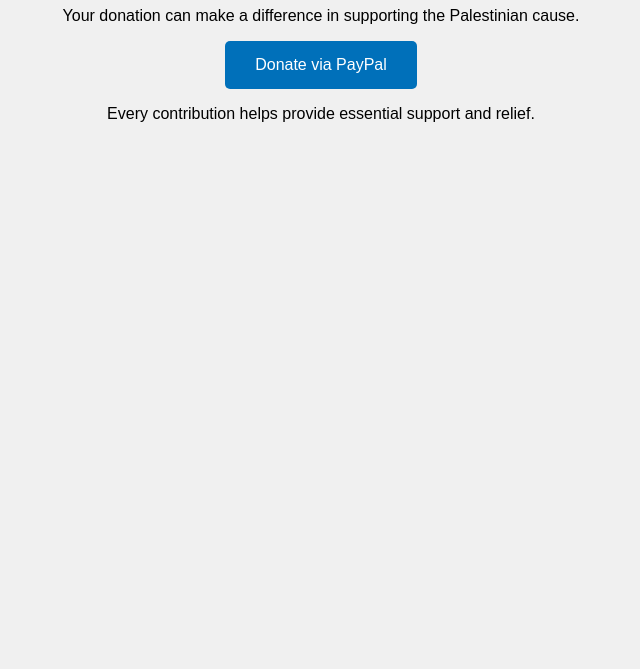
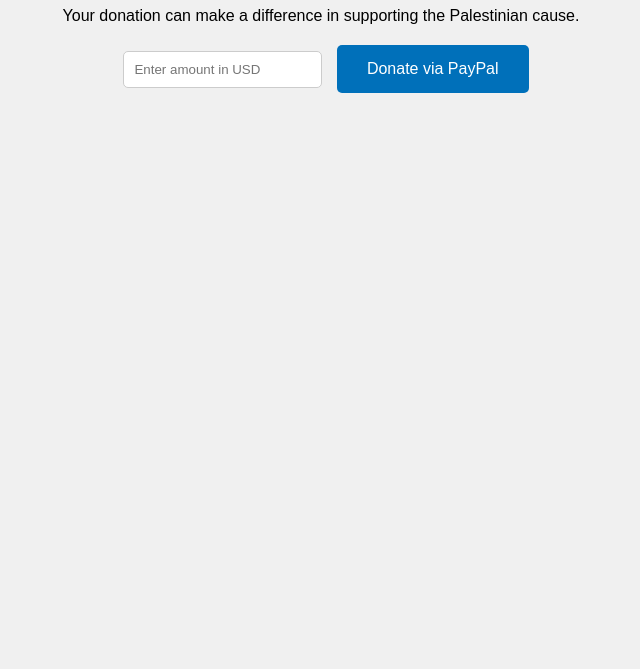
Before and after one commit to MAGNASSAHU/Support_Palestine, a plain HTML site: page index.html in a window 1280 px wide. Shown: the part 131-800 px from the top of the page, without its empty margins (319-959 px from the left). Drawn offline with Linux system fonts and the light colour scheme.

Commit message:
index.html

```diff
--- a/index.html
+++ b/index.html
@@ -14,7 +14,11 @@
         h1 {
             color: #333;
         }
-        .paypal-button {
+        .container {
+            max-width: 600px;
+            margin: 0 auto;
+        }
+        .donate-button {
             background-color: #0070ba;
             color: white;
             padding: 15px 30px;
@@ -22,25 +26,59 @@
             border-radius: 5px;
             cursor: pointer;
             font-size: 16px;
-            text-decoration: none;
-            display: inline-block;
         }
-        .paypal-button:hover {
+        .donate-button:hover {
             background-color: #005ea6;
+        }
+        .amount-input {
+            padding: 10px;
+            margin: 10px;
+            border-radius: 5px;
+            border: 1px solid #ccc;
+        }
+        #message {
+            margin-top: 20px;
+            color: #333;
         }
     </style>
 </head>
 <body>
-    <h1>Support Palestine</h1>
-    <p>Your donation can make a difference in supporting the Palestinian cause.</p>
+    <div class="container">
+        <h1>Support Palestine</h1>
+        <p>Your donation can make a difference in supporting the Palestinian cause.</p>
 
-    <!-- PayPal Donate Button -->
-    <a href="https://www.paypal.com/donate?business=YOUR_PAYPAL_EMAIL&currency_code=USD"
-       class="paypal-button"
-       target="_blank">
-       Donate via PayPal
-    </a>
+        <input type="number" id="amount" class="amount-input" placeholder="Enter amount in USD" min="1">
+        <button class="donate-button" onclick="initiateDonation()">Donate via PayPal</button>
 
-    <p>Every contribution helps provide essential support and relief.</p>
+        <div id="message"></div>
+    </div>
+
+    <script>
+        async function initiateDonation() {
+            const amount = document.getElementById('amount').value;
+            if (!amount || amount <= 0) {
+                document.getElementById('message').innerText = 'Please enter a valid amount';
+                return;
+            }
+
+            try {
+                const response = await fetch('/create-payment', {
+                    method: 'POST',
+                    headers: {
+                        'Content-Type': 'application/json',
+                    },
+                    body: JSON.stringify({ amount }),
+                });
+
+                const data = await response.json();
+                if (data.paymentUrl) {
+                    window.location.href = data.paymentUrl; // Redirect to PayPal
+                }
+            } catch (error) {
+                document.getElementById('message').innerText = 'Error initiating payment';
+                console.error(error);
+            }
+        }
+    </script>
 </body>
 </html>
```
